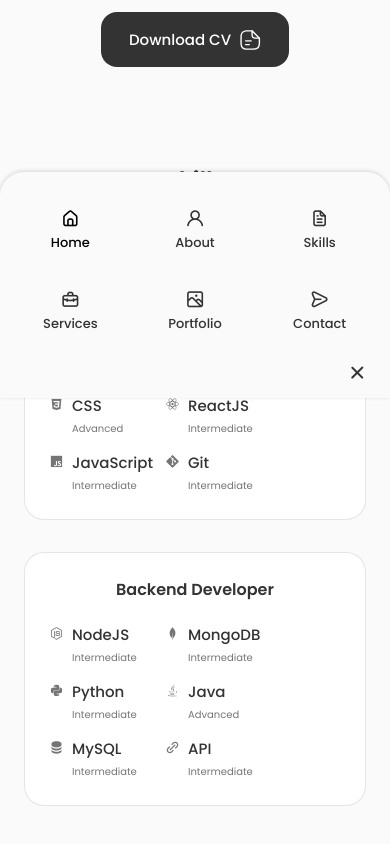
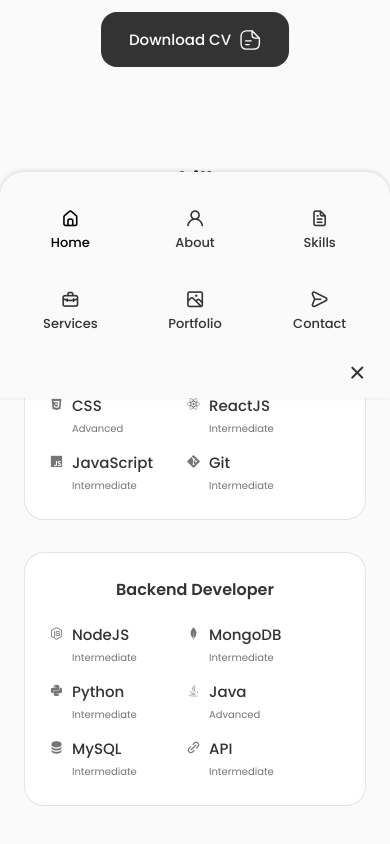
Before and after one commit to gyash21/THE-PORTFOLIO, a React (Create React App) app: page / in a window 390 px wide. Shown: the part 1290-2134 px from the top of the page. Built offline with nearby package versions, Linux system fonts and the light colour scheme.

Commit message:
fix: responsive issue with new logos

```diff
--- a/src/components/skills/skills.css
+++ b/src/components/skills/skills.css
@@ -90,6 +90,12 @@
         padding: 1.5rem;
     }
 
+    .skills__box{
+        display: grid;
+        grid-template-columns: repeat(2, 33px);
+        column-gap: 6.5rem;
+
+    }
 
   }
 
```
